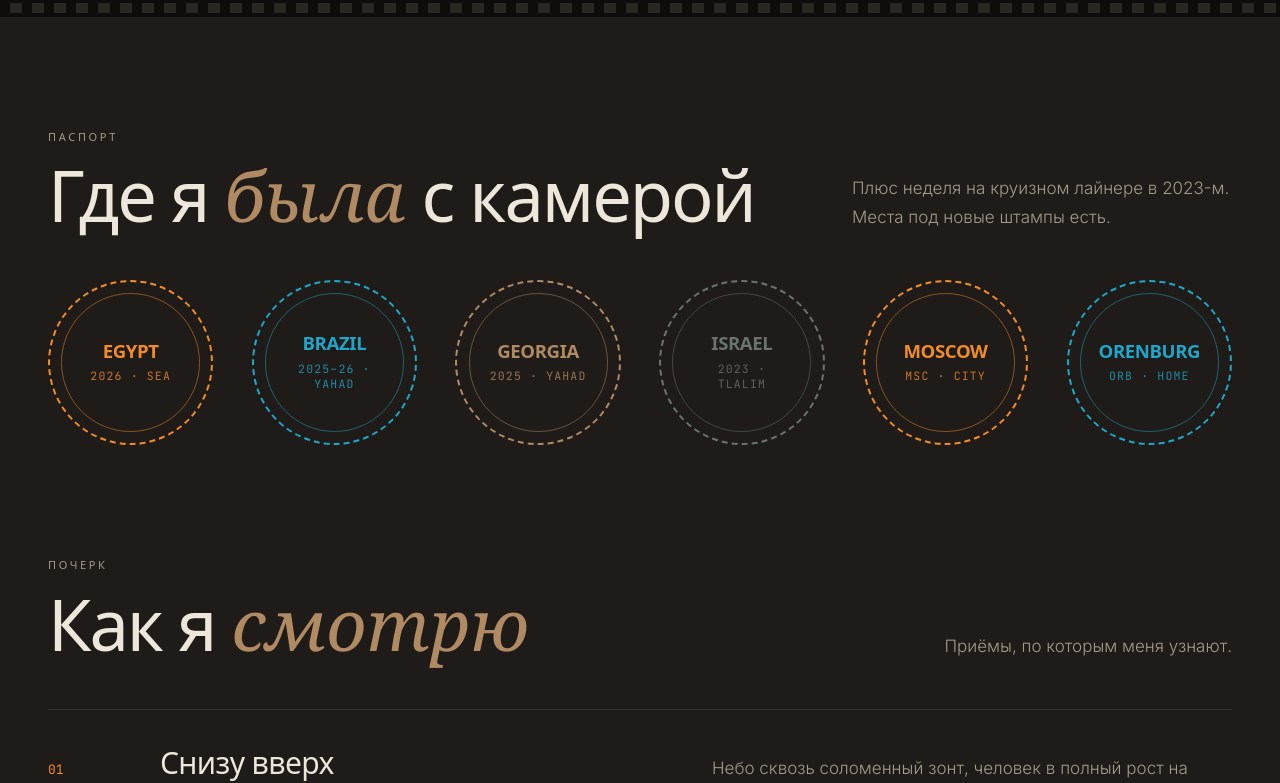
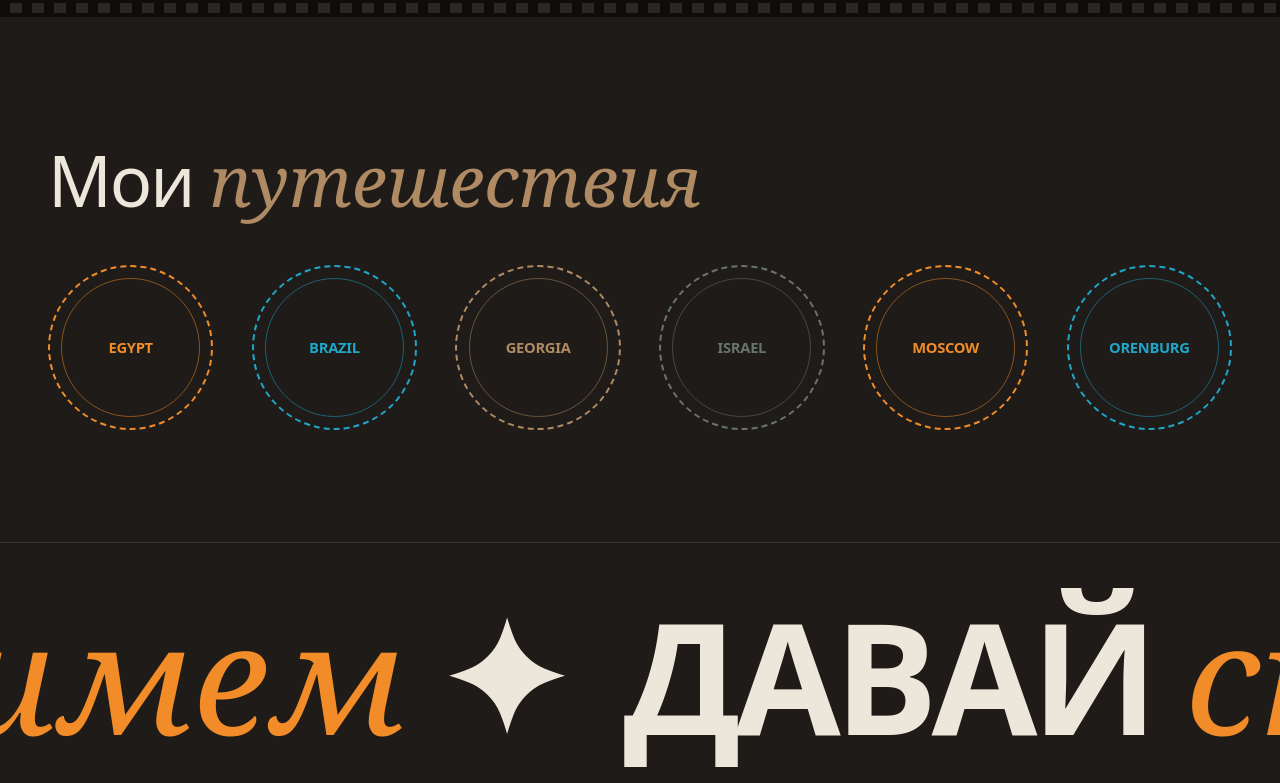
Before and after one commit to borissetkoo-hash/-, a plain HTML site: page about.html in a window 1280 px wide. Shown: the part 2017-2800 px from the top of the page. Drawn offline with Linux system fonts and the light colour scheme; a web font is replaced by a local one.

Commit message:
Trim about page copy
Drop the signature-style section, the cruise line and passport framing;
travel stamps now show only place names under a plain heading.

Co-Authored-By: Claude Opus 5.5 <noreply@anthropic.com>
Claude-Session: https://claude.ai/code/session_01PoQqKJe3UCikb5iyQC2jo1

```diff
--- a/about.html
+++ b/about.html
@@ -64,7 +64,7 @@
         </div>
         <div class="g-card a reveal"><div class="ic">▶</div><div><b>Видео и рилсы</b><span>Съёмка, монтаж, рилсы для бизнеса</span></div></div>
         <div class="g-card b reveal d1"><div class="ic">✦</div><div><b>AI-видео</b><span>С 2023 года: переодевания, новые миры</span></div></div>
-        <div class="g-card c reveal d2"><div class="ic">✈</div><div><b>Travel</b><span>Египет, Бразилия, Грузия, Израиль</span></div></div>
+        <div class="g-card c reveal d2"><div class="ic">✈</div><div><b>Travel</b></div></div>
         <div class="g-card d reveal d3"><div class="ic">◎</div><div><b>Оренбург / Москва</b><span>Живу на два города</span></div></div>
       </div>
     </section>
@@ -85,35 +85,19 @@
     <section class="sec">
       <div class="wrap">
         <div class="sec-head reveal">
-          <div><div class="eyebrow">Паспорт</div><h2>Где я <em>была</em> с камерой</h2></div>
-          <p>Плюс неделя на круизном лайнере в 2023-м. Места под новые штампы есть.</p>
+          <div><h2>Мои <em>путешествия</em></h2></div>
         </div>
         <div class="stamps">
-          <div class="stamp c1 reveal"><div><b>Egypt</b><span>2026 · SEA</span></div></div>
-          <div class="stamp c2 reveal d1"><div><b>Brazil</b><span>2025–26 · YAHAD</span></div></div>
-          <div class="stamp c3 reveal d2"><div><b>Georgia</b><span>2025 · YAHAD</span></div></div>
-          <div class="stamp c4 reveal"><div><b>Israel</b><span>2023 · TLALIM</span></div></div>
-          <div class="stamp c1 reveal d1" style="--r:7deg"><div><b>Moscow</b><span>MSC · CITY</span></div></div>
-          <div class="stamp c2 reveal d2" style="--r:-6deg"><div><b>Orenburg</b><span>ORB · HOME</span></div></div>
+          <div class="stamp c1 reveal"><div><b>Egypt</b></div></div>
+          <div class="stamp c2 reveal d1"><div><b>Brazil</b></div></div>
+          <div class="stamp c3 reveal d2"><div><b>Georgia</b></div></div>
+          <div class="stamp c4 reveal"><div><b>Israel</b></div></div>
+          <div class="stamp c1 reveal d1" style="--r:7deg"><div><b>Moscow</b></div></div>
+          <div class="stamp c2 reveal d2" style="--r:-6deg"><div><b>Orenburg</b></div></div>
         </div>
       </div>
     </section>
 
-    <section class="sec" style="padding-top:0">
-      <div class="wrap">
-        <div class="sec-head reveal">
-          <div><div class="eyebrow">Почерк</div><h2>Как я <em>смотрю</em></h2></div>
-          <p>Приёмы, по которым меня узнают.</p>
-        </div>
-        <ul class="approach reveal">
-          <li><h3>Снизу вверх</h3><p>Небо сквозь соломенный зонт, человек в полный рост на фоне архитектуры.</p></li>
-          <li><h3>От первого лица</h3><p>Кадр, в котором зритель будто сам стоит на этом месте.</p></li>
-          <li><h3>Макро</h3><p>Фрукты, бокалы, ключи. Детали, в которых и живёт атмосфера.</p></li>
-          <li><h3>Ночная подсветка</h3><p>Бирюзовая вода, тёплые огни, контраст, который хочется трогать.</p></li>
-          <li><h3>Золотой час</h3><p>Силуэты против солнца, блики и горизонт без конца.</p></li>
-        </ul>
-      </div>
-    </section>
   </main>
 
   <a href="contact.html" class="mega-cta" data-cursor="Написать">
--- a/assets/css/style.css
+++ b/assets/css/style.css
@@ -1104,3 +1104,5 @@ html { overflow-x: clip; }
 .stamps > * { min-width: 0; }
 .stamp b { font-size: clamp(13px, 1.45vw, 24px); }
 @media (max-width: 1080px) { .stamp b { font-size: clamp(16px, 3.4vw, 26px); } }
+.stamp b { font-size: clamp(12px, 1.15vw, 20px); }
+@media (max-width: 1080px) { .stamp b { font-size: clamp(15px, 3vw, 22px); } }
```
